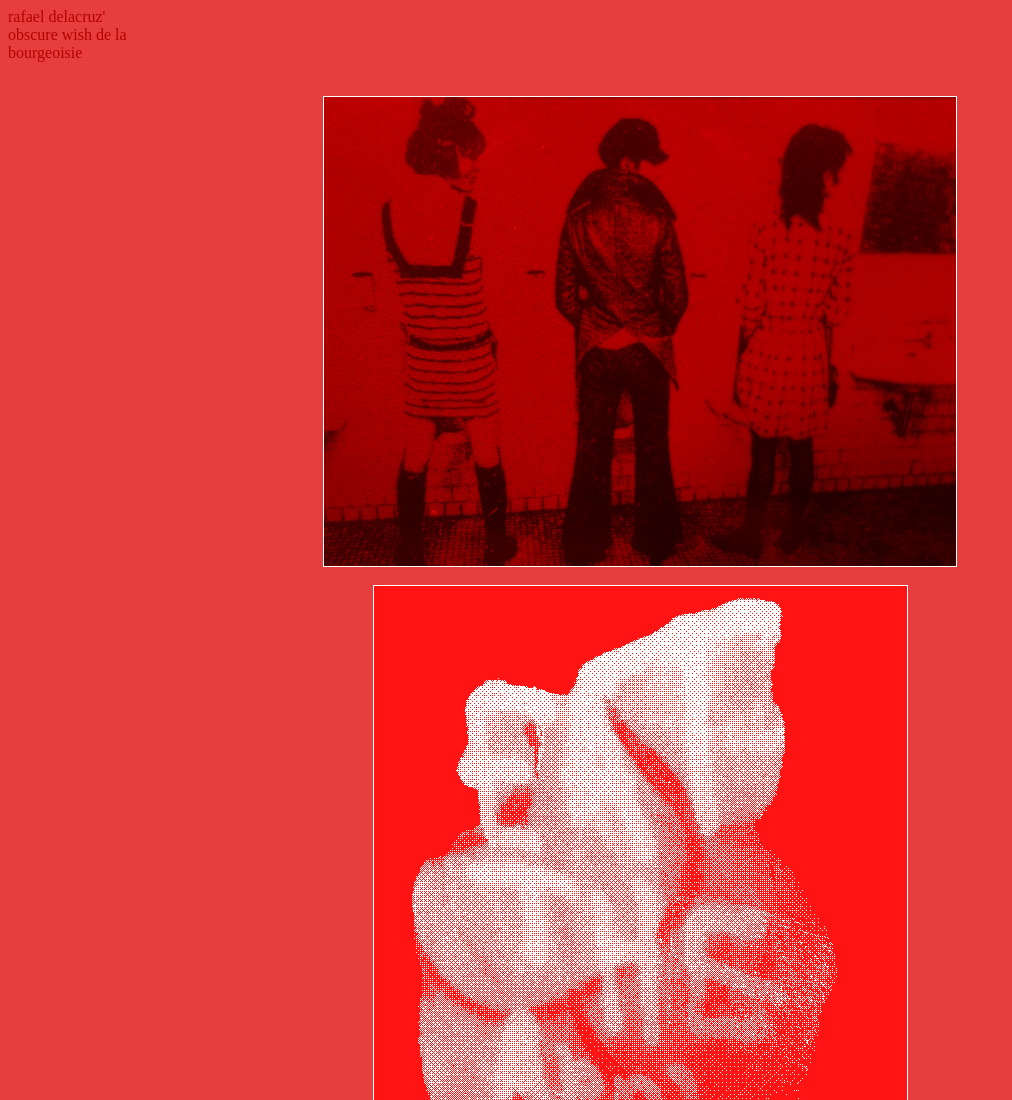
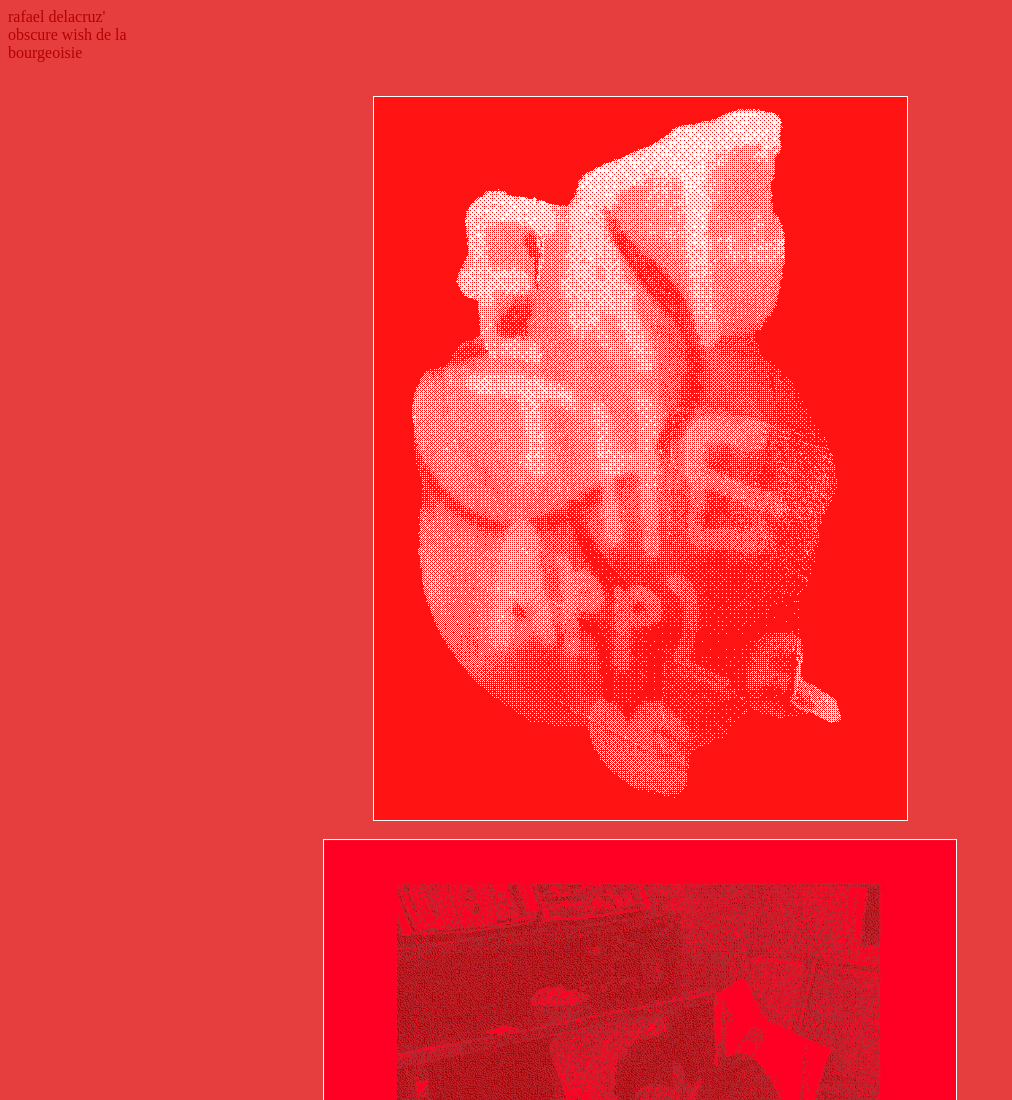
Before and after one commit to palaisderafael/palaisderafael.github.io, a plain HTML site: page infopage.html in a window 1280 px wide. Shown: the top 1100 px of the page, without its empty margins (0-1012 px from the left). Drawn offline with Linux system fonts and the light colour scheme.

Commit message:
Update infopage.html

```diff
--- a/infopage.html
+++ b/infopage.html
@@ -13,8 +13,6 @@
         <br>
         bourgeoisie
     </p>
-    <br>
-    <img src="images/redbathroom.jpg">
     <br>
     <img src="images/eattheapple.jpg">
     <br>
```
